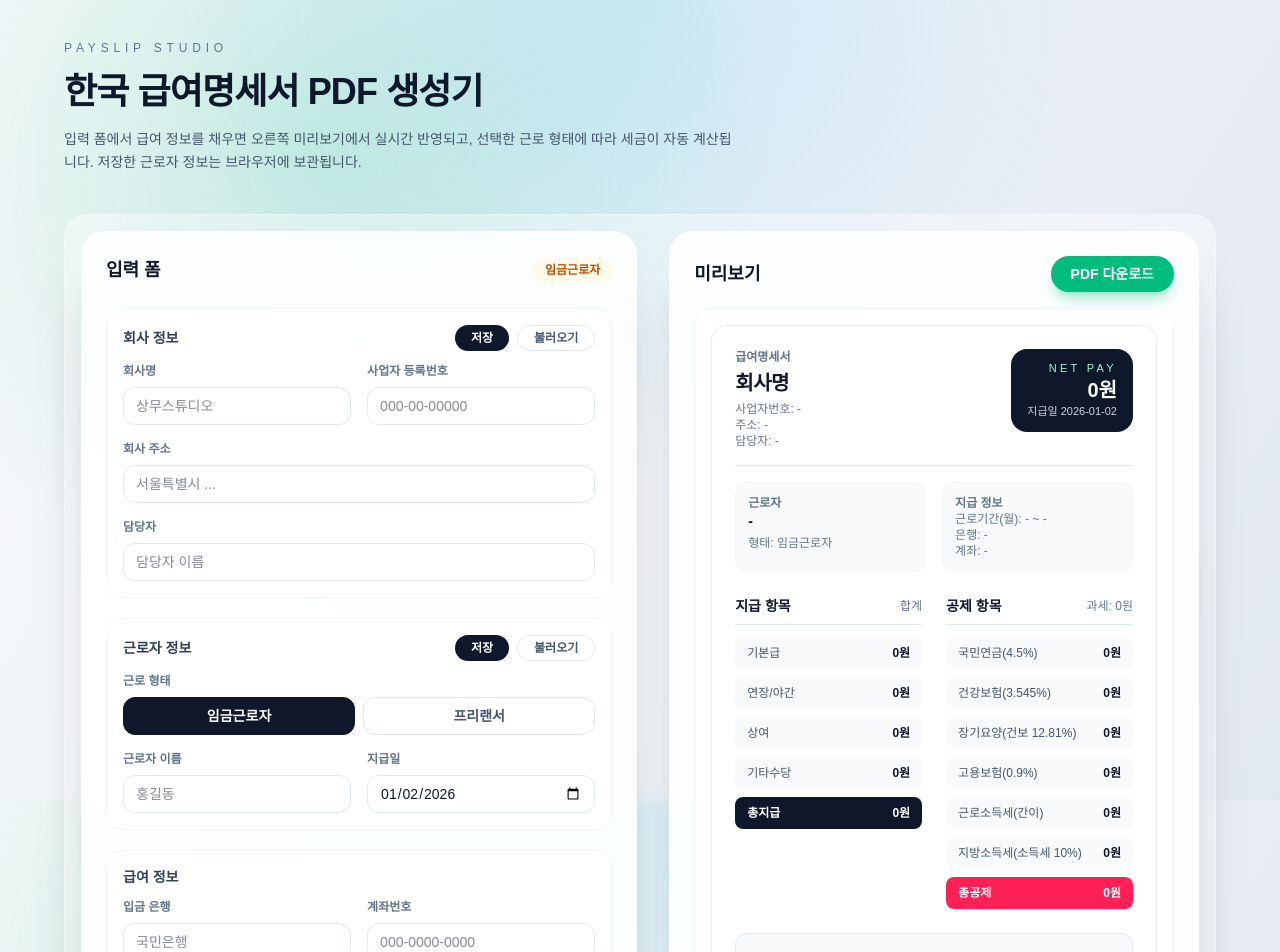
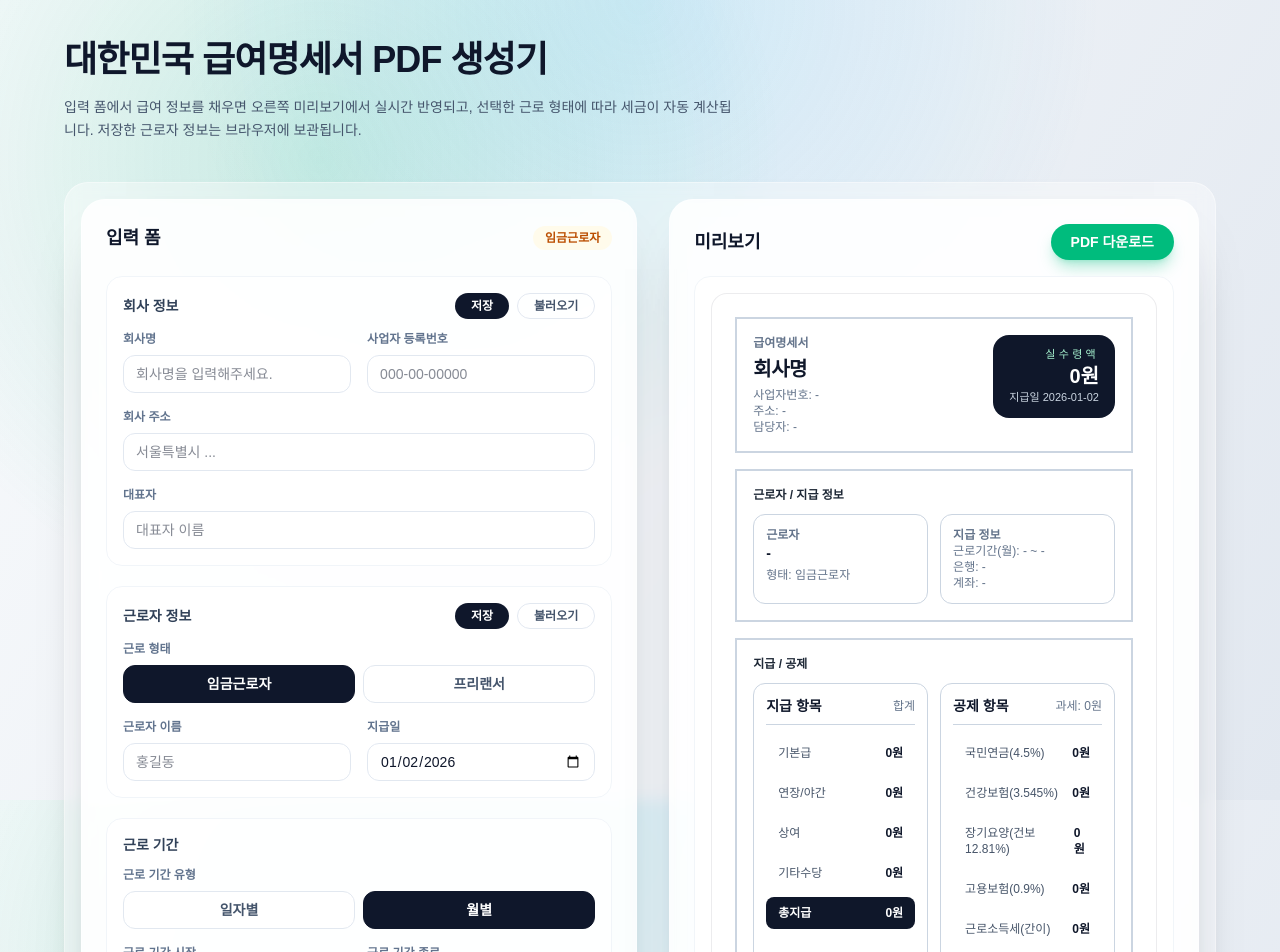
Before and after one commit to leessang10/payslip, a Next.js app: page / in a window 1280 px wide. Shown: the top 952 px of the page. Built offline with nearby package versions, Linux system fonts and the light colour scheme.

Commit message:
feat: 레이아웃, PDF 다운로드 기능 수정

```diff
--- a/src/app/globals.css
+++ b/src/app/globals.css
@@ -27,3 +27,90 @@ body {
   font-family: "Pretendard", "Noto Sans KR", "Malgun Gothic", "Apple SD Gothic Neo",
     sans-serif;
 }
+
+.preview-root {
+  background: #ffffff;
+  color: #0f172a;
+}
+
+.preview-divider {
+  border-color: #cbd5e1;
+}
+
+.preview-muted {
+  color: #64748b;
+}
+
+.preview-muted-strong {
+  color: #475569;
+}
+
+.preview-muted-soft {
+  color: #cbd5e1;
+}
+
+.preview-card {
+  background: #ffffff;
+  border-color: #cbd5e1;
+}
+
+.preview-stack {
+  display: grid;
+  gap: 16px;
+}
+
+.preview-panel {
+  border: 2px solid #cbd5e1;
+  border-radius: 0;
+  background: #ffffff;
+  padding: 16px;
+}
+
+.preview-header {
+  display: flex;
+  align-items: flex-start;
+  justify-content: space-between;
+  gap: 16px;
+}
+
+.preview-section-title {
+  font-size: 12px;
+  font-weight: 600;
+  color: #1f2937;
+  margin-bottom: 10px;
+}
+
+.preview-grid {
+  display: grid;
+  gap: 12px;
+}
+
+.preview-grid-wide {
+  display: grid;
+  gap: 12px;
+}
+
+@media (min-width: 640px) {
+  .preview-grid,
+  .preview-grid-wide {
+    grid-template-columns: repeat(2, minmax(0, 1fr));
+  }
+}
+
+.preview-chip {
+  background: #ffffff;
+}
+
+.preview-dark {
+  background: #0f172a;
+  color: #ffffff;
+}
+
+.preview-accent {
+  color: #a7f3d0;
+}
+
+.preview-danger {
+  background: #f43f5e;
+  color: #ffffff;
+}
--- a/src/app/page.tsx
+++ b/src/app/page.tsx
@@ -386,14 +386,67 @@ export default function Home() {
     }
   };
 
+  const cloneWithInlineStyles = (node: HTMLElement) => {
+    const clone = node.cloneNode(true) as HTMLElement;
+    const sourceElements = [node, ...Array.from(node.querySelectorAll("*"))];
+    const cloneElements = [clone, ...Array.from(clone.querySelectorAll("*"))];
+    const unsafePattern = /(lab|oklch|color-mix)/i;
+
+    sourceElements.forEach((sourceEl, index) => {
+      const targetEl = cloneElements[index] as HTMLElement | undefined;
+      if (!targetEl) return;
+      const computed = window.getComputedStyle(sourceEl);
+      if (computed.cssText && !unsafePattern.test(computed.cssText)) {
+        targetEl.style.cssText = computed.cssText;
+      } else {
+        for (const prop of Array.from(computed)) {
+          const value = computed.getPropertyValue(prop);
+          if (unsafePattern.test(value)) continue;
+          targetEl.style.setProperty(
+            prop,
+            value,
+            computed.getPropertyPriority(prop)
+          );
+        }
+      }
+
+      const safeColor = (value: string, fallback: string) =>
+        unsafePattern.test(value) ? fallback : value;
+
+      targetEl.style.color = safeColor(computed.color, "#0f172a");
+      targetEl.style.backgroundColor = safeColor(
+        computed.backgroundColor,
+        "transparent"
+      );
+      targetEl.style.borderColor = safeColor(
+        computed.borderColor,
+        "#e2e8f0"
+      );
+      targetEl.style.boxShadow = safeColor(computed.boxShadow, "none");
+    });
+
+    return clone;
+  };
+
   const handleExportPdf = async () => {
     if (!previewRef.current || isExporting) return;
     try {
       setIsExporting(true);
-      const canvas = await html2canvas(previewRef.current, {
+      const exportNode = cloneWithInlineStyles(previewRef.current);
+      const exportContainer = document.createElement("div");
+      exportContainer.style.position = "fixed";
+      exportContainer.style.left = "-99999px";
+      exportContainer.style.top = "0";
+      exportContainer.style.background = "#ffffff";
+      exportContainer.appendChild(exportNode);
+      document.body.appendChild(exportContainer);
+
+      const canvas = await html2canvas(exportNode, {
         scale: 2,
         backgroundColor: "#ffffff",
       });
+
+      document.body.removeChild(exportContainer);
       const imgData = canvas.toDataURL("image/png");
       const pdf = new jsPDF("p", "mm", "a4");
       const pdfWidth = 210;
@@ -432,11 +485,8 @@ export default function Home() {
     <div className="min-h-screen bg-transparent px-4 py-10 text-slate-900 sm:px-6 lg:px-10">
       <div className="mx-auto flex w-full max-w-6xl flex-col gap-10">
         <header className="flex flex-col gap-4">
-          <span className="text-xs uppercase tracking-[0.4em] text-slate-500">
-            Payslip Studio
-          </span>
           <h1 className="text-3xl font-semibold tracking-tight text-slate-900 sm:text-4xl">
-            한국 급여명세서 PDF 생성기
+            대한민국 급여명세서 PDF 생성기
           </h1>
           <p className="max-w-2xl text-sm leading-relaxed text-slate-600">
             입력 폼에서 급여 정보를 채우면 오른쪽 미리보기에서 실시간 반영되고,
@@ -491,7 +541,7 @@ export default function Home() {
                         className="rounded-xl border border-slate-200 px-3 py-2 text-sm"
                         value={form.companyName}
                         onChange={handleChange("companyName")}
-                        placeholder="상무스튜디오"
+                        placeholder="회사명을 입력해주세요."
                         required
                       />
                     </div>
@@ -523,13 +573,13 @@ export default function Home() {
 
                   <div className="grid gap-2">
                     <label className="text-xs font-semibold text-slate-500">
-                      담당자
+                      대표자
                     </label>
                     <input
                       className="rounded-xl border border-slate-200 px-3 py-2 text-sm"
                       value={form.companyManager}
                       onChange={handleChange("companyManager")}
-                      placeholder="담당자 이름"
+                      placeholder="대표자 이름"
                     />
                   </div>
 
@@ -619,6 +669,66 @@ export default function Home() {
                     </div>
                   </div>
 
+                </div>
+              </div>
+
+              <div className="rounded-2xl border border-slate-100 bg-white/70 p-4">
+                <h3 className="text-sm font-semibold text-slate-700">근로 기간</h3>
+                <div className="mt-3 grid gap-4">
+                  <div className="grid gap-2">
+                    <label className="text-xs font-semibold text-slate-500">
+                      근로 기간 유형
+                    </label>
+                    <div className="flex gap-2">
+                      {([
+                        { value: "date", label: "일자별" },
+                        { value: "month", label: "월별" },
+                      ] as const).map((option) => (
+                        <button
+                          key={option.value}
+                          type="button"
+                          onClick={() =>
+                            setForm((prev) => ({
+                              ...prev,
+                              workPeriodType: option.value,
+                            }))
+                          }
+                          className={`flex-1 rounded-xl border px-4 py-2 text-sm font-semibold transition ${
+                            form.workPeriodType === option.value
+                              ? "border-slate-900 bg-slate-900 text-white"
+                              : "border-slate-200 bg-white text-slate-600 hover:border-slate-400"
+                          }`}
+                        >
+                          {option.label}
+                        </button>
+                      ))}
+                    </div>
+                  </div>
+
+                  <div className="grid gap-4 sm:grid-cols-2">
+                    <div className="grid gap-2">
+                      <label className="text-xs font-semibold text-slate-500">
+                        근로 기간 시작
+                      </label>
+                      <input
+                        type={workPeriodInputType}
+                        className="rounded-xl border border-slate-200 px-3 py-2 text-sm"
+                        value={form.workPeriodStart}
+                        onChange={handleChange("workPeriodStart")}
+                      />
+                    </div>
+                    <div className="grid gap-2">
+                      <label className="text-xs font-semibold text-slate-500">
+                        근로 기간 종료
+                      </label>
+                      <input
+                        type={workPeriodInputType}
+                        className="rounded-xl border border-slate-200 px-3 py-2 text-sm"
+                        value={form.workPeriodEnd}
+                        onChange={handleChange("workPeriodEnd")}
+                      />
+                    </div>
+                  </div>
                 </div>
               </div>
 
@@ -750,66 +860,6 @@ export default function Home() {
               </div>
 
               <div className="rounded-2xl border border-slate-100 bg-white/70 p-4">
-                <h3 className="text-sm font-semibold text-slate-700">근로 기간</h3>
-                <div className="mt-3 grid gap-4">
-                  <div className="grid gap-2">
-                    <label className="text-xs font-semibold text-slate-500">
-                      근로 기간 유형
-                    </label>
-                    <div className="flex gap-2">
-                      {([
-                        { value: "date", label: "일자별" },
-                        { value: "month", label: "월별" },
-                      ] as const).map((option) => (
-                        <button
-                          key={option.value}
-                          type="button"
-                          onClick={() =>
-                            setForm((prev) => ({
-                              ...prev,
-                              workPeriodType: option.value,
-                            }))
-                          }
-                          className={`flex-1 rounded-xl border px-4 py-2 text-sm font-semibold transition ${
-                            form.workPeriodType === option.value
-                              ? "border-slate-900 bg-slate-900 text-white"
-                              : "border-slate-200 bg-white text-slate-600 hover:border-slate-400"
-                          }`}
-                        >
-                          {option.label}
-                        </button>
-                      ))}
-                    </div>
-                  </div>
-
-                  <div className="grid gap-4 sm:grid-cols-2">
-                    <div className="grid gap-2">
-                      <label className="text-xs font-semibold text-slate-500">
-                        근로 기간 시작
-                      </label>
-                      <input
-                        type={workPeriodInputType}
-                        className="rounded-xl border border-slate-200 px-3 py-2 text-sm"
-                        value={form.workPeriodStart}
-                        onChange={handleChange("workPeriodStart")}
-                      />
-                    </div>
-                    <div className="grid gap-2">
-                      <label className="text-xs font-semibold text-slate-500">
-                        근로 기간 종료
-                      </label>
-                      <input
-                        type={workPeriodInputType}
-                        className="rounded-xl border border-slate-200 px-3 py-2 text-sm"
-                        value={form.workPeriodEnd}
-                        onChange={handleChange("workPeriodEnd")}
-                      />
-                    </div>
-                  </div>
-                </div>
-              </div>
-
-              <div className="rounded-2xl border border-slate-100 bg-white/70 p-4">
                 <h3 className="text-sm font-semibold text-slate-700">세금 정보</h3>
                 <div className="mt-3 grid gap-2">
                   <label className="text-xs font-semibold text-slate-500">
@@ -860,93 +910,116 @@ export default function Home() {
                 <div className="overflow-hidden rounded-2xl border border-slate-100 bg-white p-4">
                   <div
                     ref={previewRef}
-                    className="mx-auto w-full rounded-2xl bg-white p-6 text-[13px] text-slate-900 shadow-[inset_0_0_0_1px_rgba(15,23,42,0.08)] sm:text-sm"
+                    className="preview-root mx-auto w-full rounded-2xl p-6 text-[13px] shadow-[inset_0_0_0_1px_rgba(15,23,42,0.08)] sm:text-sm"
                     style={{ maxWidth: "210mm", minHeight: "297mm" }}
                   >
-                <div className="flex items-start justify-between gap-4 border-b border-slate-200 pb-4">
+                    <div className="preview-stack">
+                      <div className="preview-panel">
+                        <div className="preview-header">
                           <div>
-                    <p className="text-xs font-semibold text-slate-500">급여명세서</p>
+                            <p className="preview-muted text-xs font-semibold">
+                              급여명세서
+                            </p>
                             <h3 className="mt-1 text-xl font-bold tracking-tight">
                               {form.companyName || "회사명"}
                             </h3>
-                    <p className="mt-1 text-xs text-slate-500">
+                            <p className="preview-muted mt-1 text-xs">
                               사업자번호: {form.companyRegNo || "-"}
                             </p>
-                    <p className="text-xs text-slate-500">
+                            <p className="preview-muted text-xs">
                               주소: {form.companyAddress || "-"}
                             </p>
-                    <p className="text-xs text-slate-500">
+                            <p className="preview-muted text-xs">
                               담당자: {form.companyManager || "-"}
                             </p>
                           </div>
-                  <div className="rounded-2xl bg-slate-900 px-4 py-3 text-right text-white">
-                    <p className="text-[11px] uppercase tracking-[0.3em] text-emerald-200">
-                      Net Pay
+                          <div className="preview-dark rounded-2xl px-4 py-3 text-right">
+                            <p className="preview-accent text-[11px] uppercase tracking-[0.3em]">
+                              실수령액
                             </p>
                             <p className="text-xl font-semibold">
                               {formatCurrency(calculations.netPay)}원
                             </p>
-                    <p className="text-[11px] text-slate-300">
+                            <p className="preview-muted-soft text-[11px]">
                               지급일 {form.payDate || "-"}
                             </p>
                           </div>
                         </div>
+                      </div>
 
-                <div className="mt-4 grid gap-4 sm:grid-cols-2">
-                  <div className="rounded-xl border border-slate-100 bg-slate-50 p-3">
-                    <p className="text-xs font-semibold text-slate-500">근로자</p>
+                      <div className="preview-panel">
+                        <div className="preview-section-title">
+                          근로자 / 지급 정보
+                        </div>
+                        <div className="preview-grid">
+                          <div className="preview-card rounded-xl border p-3">
+                            <p className="preview-muted text-xs font-semibold">
+                              근로자
+                            </p>
                             <p className="text-sm font-semibold">
                               {form.workerName || "-"}
                             </p>
-                    <p className="mt-1 text-xs text-slate-500">
-                      형태: {form.workerType === "employee" ? "임금근로자" : "프리랜서"}
+                            <p className="preview-muted mt-1 text-xs">
+                              형태:{" "}
+                              {form.workerType === "employee"
+                                ? "임금근로자"
+                                : "프리랜서"}
                             </p>
                           </div>
-                  <div className="rounded-xl border border-slate-100 bg-slate-50 p-3">
-                    <p className="text-xs font-semibold text-slate-500">지급 정보</p>
-                    <p className="text-xs text-slate-500">
+                          <div className="preview-card rounded-xl border p-3">
+                            <p className="preview-muted text-xs font-semibold">
+                              지급 정보
+                            </p>
+                            <p className="preview-muted text-xs">
                               {workPeriodLabel}: {form.workPeriodStart || "-"} ~{" "}
                               {form.workPeriodEnd || "-"}
                             </p>
-                    <p className="text-xs text-slate-500">
+                            <p className="preview-muted text-xs">
                               은행: {form.bankName || "-"}
                             </p>
-                    <p className="text-xs text-slate-500">
+                            <p className="preview-muted text-xs">
                               계좌: {form.bankAccount || "-"}
                             </p>
                           </div>
                         </div>
+                      </div>
 
-                <div className="mt-6 grid gap-6 sm:grid-cols-2">
-                  <div>
-                    <div className="flex items-center justify-between border-b border-slate-200 pb-2">
+                      <div className="preview-panel">
+                        <div className="preview-section-title">지급 / 공제</div>
+                        <div className="preview-grid-wide">
+                          <div className="preview-card rounded-xl border p-3">
+                            <div className="preview-divider flex items-center justify-between border-b pb-2">
                               <h4 className="text-sm font-semibold">지급 항목</h4>
-                      <span className="text-xs text-slate-500">합계</span>
+                              <span className="preview-muted text-xs">합계</span>
                             </div>
                             <div className="mt-3 grid gap-2">
                               {payItems.map((item) => (
                                 <div
                                   key={item.label}
-                          className="flex items-center justify-between rounded-lg bg-slate-50 px-3 py-2"
+                                  className="preview-chip flex items-center justify-between rounded-lg px-3 py-2"
                                 >
-                          <span className="text-xs text-slate-600">{item.label}</span>
+                                  <span className="preview-muted-strong text-xs">
+                                    {item.label}
+                                  </span>
                                   <span className="text-xs font-semibold">
                                     {formatCurrency(item.value)}원
                                   </span>
                                 </div>
                               ))}
-                      <div className="flex items-center justify-between rounded-lg bg-slate-900 px-3 py-2 text-white">
-                        <span className="text-xs font-semibold">총지급</span>
+                              <div className="preview-dark flex items-center justify-between rounded-lg px-3 py-2">
+                                <span className="text-xs font-semibold">
+                                  총지급
+                                </span>
                                 <span className="text-xs font-semibold">
                                   {formatCurrency(calculations.gross)}원
                                 </span>
                               </div>
                             </div>
                           </div>
-                  <div>
-                    <div className="flex items-center justify-between border-b border-slate-200 pb-2">
+                          <div className="preview-card rounded-xl border p-3">
+                            <div className="preview-divider flex items-center justify-between border-b pb-2">
                               <h4 className="text-sm font-semibold">공제 항목</h4>
-                      <span className="text-xs text-slate-500">
+                              <span className="preview-muted text-xs">
                                 과세: {formatCurrency(calculations.taxable)}원
                               </span>
                             </div>
@@ -954,36 +1027,53 @@ export default function Home() {
                               {calculations.deductionLabels.map((item) => (
                                 <div
                                   key={item.key}
-                          className="flex items-center justify-between rounded-lg bg-slate-50 px-3 py-2"
+                                  className="preview-chip flex items-center justify-between rounded-lg px-3 py-2"
                                 >
-                          <span className="text-xs text-slate-600">{item.label}</span>
+                                  <span className="preview-muted-strong text-xs">
+                                    {item.label}
+                                  </span>
                                   <span className="text-xs font-semibold">
-                            {formatCurrency(calculations.deductions[item.key])}원
+                                    {formatCurrency(
+                                      calculations.deductions[item.key]
+                                    )}
+                                    원
                                   </span>
                                 </div>
                               ))}
-                      <div className="flex items-center justify-between rounded-lg bg-rose-500 px-3 py-2 text-white">
-                        <span className="text-xs font-semibold">총공제</span>
+                              <div className="preview-danger flex items-center justify-between rounded-lg px-3 py-2">
                                 <span className="text-xs font-semibold">
-                          {formatCurrency(calculations.totalDeductions)}원
+                                  총공제
+                                </span>
+                                <span className="text-xs font-semibold">
+                                  {formatCurrency(
+                                    calculations.totalDeductions
+                                  )}
+                                  원
                                 </span>
                               </div>
                             </div>
                           </div>
                         </div>
+                      </div>
 
-                <div className="mt-6 rounded-xl border border-slate-200 bg-slate-50 p-4">
+                      <div className="preview-panel">
+                        <div className="preview-section-title">실지급액</div>
+                        <div className="preview-card rounded-xl border p-4">
                           <div className="flex items-center justify-between text-sm font-semibold">
                             <span>실지급액</span>
                             <span>{formatCurrency(calculations.netPay)}원</span>
                           </div>
-                  <p className="mt-2 text-[11px] leading-relaxed text-slate-500">
-                    ※ 세금 및 4대보험은 2024년 기준 간이 계산값이며 실제 고지 금액과
-                    차이가 있을 수 있습니다.
+                          <p className="preview-muted mt-2 text-[11px] leading-relaxed">
+                            ※ 세금 및 4대보험은 2024년 기준 간이 계산값이며 실제 고지
+                            금액과 차이가 있을 수 있습니다.
                           </p>
                           {form.memo && (
-                    <p className="mt-2 text-[11px] text-slate-500">메모: {form.memo}</p>
+                            <p className="preview-muted mt-2 text-[11px]">
+                              메모: {form.memo}
+                            </p>
                           )}
+                        </div>
+                      </div>
                     </div>
                   </div>
                 </div>
```
Lines whose indentation alone changed are shown as unchanged.
